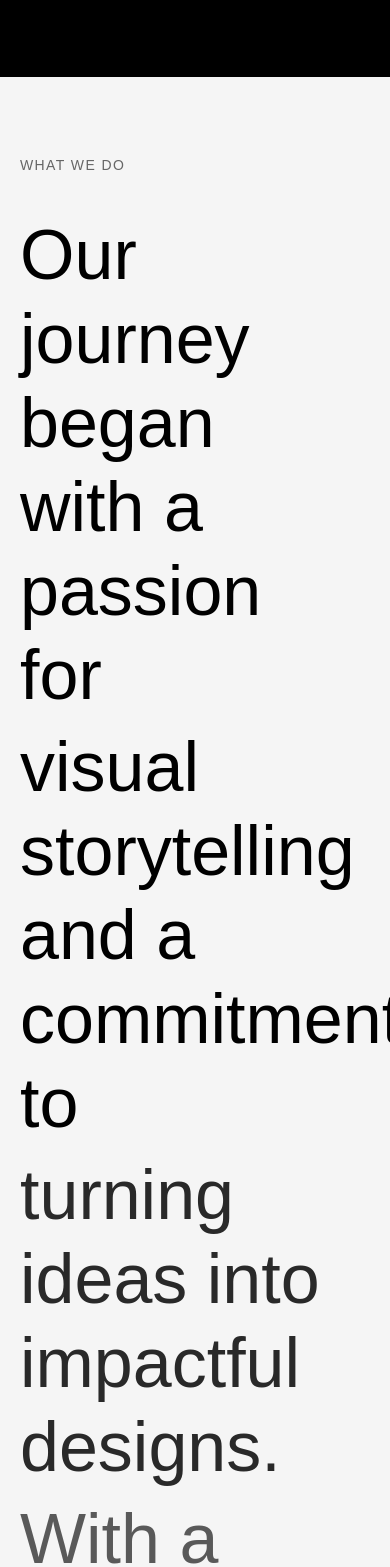
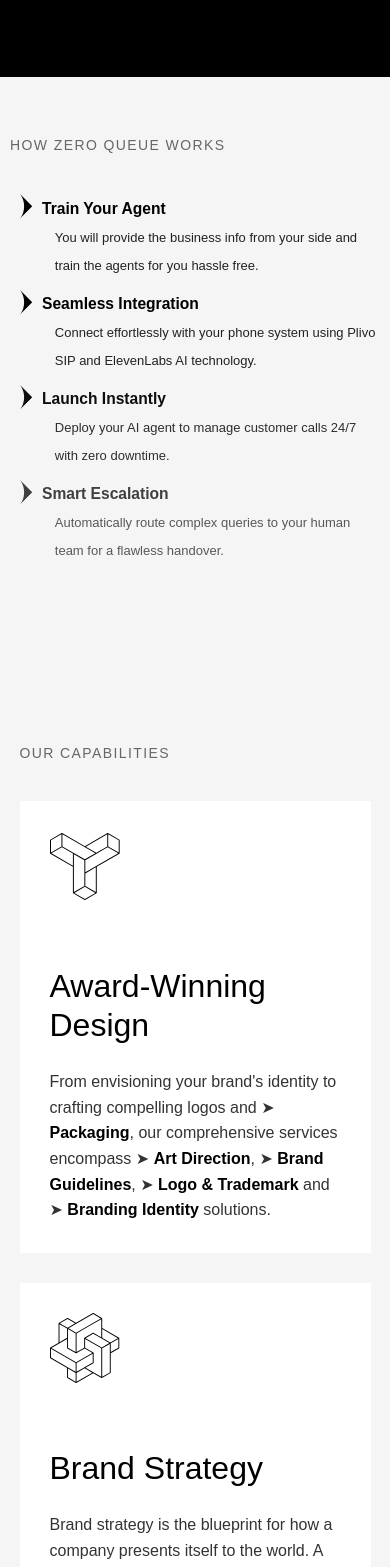
Before and after one commit to mohsin-hussain-techificent/zaro-queue, a Next.js app: page / in a window 390 px wide. Shown: the part 2140-3707 px from the top of the page. Built offline with nearby package versions, Linux system fonts and the light colour scheme.

Commit message:
Update WhatWeDoSection with new content and styles for enhanced clarity and responsiveness

```diff
--- a/components/WhatWeDoSection.js
+++ b/components/WhatWeDoSection.js
@@ -37,31 +37,96 @@ export default function WhatWeDoSection() {
     <section className="what-we-do">
       <div className="container">
         <div className="what-we-do-content">
-          <div className="section-label">What We Do</div>
+          <div className="section-label">How Zero Queue Works</div>
           <div className="main-text" id="fade-text">
-            <p className={`text-line ${fadeOpacity < 0.2 ? 'faded' : ''}`} style={{ opacity: Math.max(0.1, Math.min(1, fadeOpacity * 2)) }}>
-              Our journey began with a passion for
-            </p>
-            <p className={`text-line ${fadeOpacity < 0.3 ? 'faded' : ''}`} style={{ opacity: Math.max(0.1, Math.min(1, (fadeOpacity - 0.1) * 2)) }}>
-              visual storytelling and a commitment to
-            </p>
-            <p className={`text-line ${fadeOpacity < 0.4 ? 'faded' : ''}`} style={{ opacity: Math.max(0.1, Math.min(1, (fadeOpacity - 0.2) * 2)) }}>
-              turning ideas into impactful designs.
-            </p>
-            <p className={`text-line ${fadeOpacity < 0.5 ? 'faded' : ''}`} style={{ opacity: Math.max(0.1, Math.min(1, (fadeOpacity - 0.3) * 2)) }}>
-              With a team of dedicated professionals,
-            </p>
-            <p className={`text-line ${fadeOpacity < 0.6 ? 'faded' : ''}`} style={{ opacity: Math.max(0.1, Math.min(1, (fadeOpacity - 0.4) * 2)) }}>
-              we've honed our skills to deliver
-            </p>
-            <p className={`text-line ${fadeOpacity < 0.7 ? 'faded' : ''}`} style={{ opacity: Math.max(0.1, Math.min(1, (fadeOpacity - 0.5) * 2)) }}>
-              exceptional results for our clients.
-            </p>
+            <div className={`text-line ${fadeOpacity < 0.2 ? 'faded' : ''}`} style={{ opacity: Math.max(0.1, Math.min(1, fadeOpacity * 2)) }}>
+              <span className="arrow-icon" aria-hidden="true">
+                <svg xmlns="http://www.w3.org/2000/svg" height="24" viewBox="0 0 40 40" width="24"><path d="m31.3214642 38.0401891c-2.3308988-.7700313-4.5785068-1.7238883-6.7255977-2.8373032-.7630963-.3919551-1.5157502-.815122-2.2546229-1.2522033-1.6753169-.9885675-3.2847471-2.0846671-4.8179013-3.2743579-.8602127-.669443-1.696184-1.3666615-2.5077808-2.0915932-.4197038-.3746132-.8255289-.7526894-1.2278731-1.1412081-.4197039-.4023531-.8289919-.81165-1.2313361-1.2313361-.8255289-.8567408-1.6163563-1.7446667-2.3690812-2.6604214-.003472 0-.003472-.0034719-.006935-.0034719-.29135792-.3503274-.57925279-.7110618-.8636846-1.0786956-1.75514463-2.2546229-3.29859924-4.6756499-4.61322619-7.2389282-.263618-.5098852-.51682021-1.0302129-.75962439-1.5539326-.86021267-1.8487357-1.6059671-3.76344704-2.22336671-5.73010408-.37807623-1.22787311-.71453371-2.48007637-.99203054-3.74959487-.30523675-1.37705064-.54804094-2.77834262-.72840367-4.19703865v40h40c-2.3551402-.2913579-4.6583346-.7665594-6.8886274-1.404755-.5966036-.1768997-1.1967057-.3607344-1.7897752-.5549759zm-19.1435611-11.4147446-.0312207.0346838-.0659045-.1005883z" fill-rule="evenodd" transform="matrix(-1 0 0 -1 40 40)"></path></svg>
+              </span>
+              <span className="text-title">Train Your Agent</span>
+              <br />
+              <span className="text-para">You will provide the business info from your side and train the agents for you hassle free.</span>
+            </div>
+            <div className={`text-line ${fadeOpacity < 0.3 ? 'faded' : ''}`} style={{ opacity: Math.max(0.1, Math.min(1, (fadeOpacity - 0.1) * 2)) }}>
+              <span className="arrow-icon" aria-hidden="true">
+                <svg xmlns="http://www.w3.org/2000/svg" height="24" viewBox="0 0 40 40" width="24"><path d="m31.3214642 38.0401891c-2.3308988-.7700313-4.5785068-1.7238883-6.7255977-2.8373032-.7630963-.3919551-1.5157502-.815122-2.2546229-1.2522033-1.6753169-.9885675-3.2847471-2.0846671-4.8179013-3.2743579-.8602127-.669443-1.696184-1.3666615-2.5077808-2.0915932-.4197038-.3746132-.8255289-.7526894-1.2278731-1.1412081-.4197039-.4023531-.8289919-.81165-1.2313361-1.2313361-.8255289-.8567408-1.6163563-1.7446667-2.3690812-2.6604214-.003472 0-.003472-.0034719-.006935-.0034719-.29135792-.3503274-.57925279-.7110618-.8636846-1.0786956-1.75514463-2.2546229-3.29859924-4.6756499-4.61322619-7.2389282-.263618-.5098852-.51682021-1.0302129-.75962439-1.5539326-.86021267-1.8487357-1.6059671-3.76344704-2.22336671-5.73010408-.37807623-1.22787311-.71453371-2.48007637-.99203054-3.74959487-.30523675-1.37705064-.54804094-2.77834262-.72840367-4.19703865v40h40c-2.3551402-.2913579-4.6583346-.7665594-6.8886274-1.404755-.5966036-.1768997-1.1967057-.3607344-1.7897752-.5549759zm-19.1435611-11.4147446-.0312207.0346838-.0659045-.1005883z" fill-rule="evenodd" transform="matrix(-1 0 0 -1 40 40)"></path></svg>
+              </span>
+              <span className="text-title">Seamless Integration</span>
+              <br />
+              <span className="text-para">Connect effortlessly with your phone system using Plivo SIP and ElevenLabs AI technology.</span>
+            </div>
+            <div className={`text-line ${fadeOpacity < 0.4 ? 'faded' : ''}`} style={{ opacity: Math.max(0.1, Math.min(1, (fadeOpacity - 0.2) * 2)) }}>
+              <span className="arrow-icon" aria-hidden="true">
+                <svg xmlns="http://www.w3.org/2000/svg" height="24" viewBox="0 0 40 40" width="24"><path d="m31.3214642 38.0401891c-2.3308988-.7700313-4.5785068-1.7238883-6.7255977-2.8373032-.7630963-.3919551-1.5157502-.815122-2.2546229-1.2522033-1.6753169-.9885675-3.2847471-2.0846671-4.8179013-3.2743579-.8602127-.669443-1.696184-1.3666615-2.5077808-2.0915932-.4197038-.3746132-.8255289-.7526894-1.2278731-1.1412081-.4197039-.4023531-.8289919-.81165-1.2313361-1.2313361-.8255289-.8567408-1.6163563-1.7446667-2.3690812-2.6604214-.003472 0-.003472-.0034719-.006935-.0034719-.29135792-.3503274-.57925279-.7110618-.8636846-1.0786956-1.75514463-2.2546229-3.29859924-4.6756499-4.61322619-7.2389282-.263618-.5098852-.51682021-1.0302129-.75962439-1.5539326-.86021267-1.8487357-1.6059671-3.76344704-2.22336671-5.73010408-.37807623-1.22787311-.71453371-2.48007637-.99203054-3.74959487-.30523675-1.37705064-.54804094-2.77834262-.72840367-4.19703865v40h40c-2.3551402-.2913579-4.6583346-.7665594-6.8886274-1.404755-.5966036-.1768997-1.1967057-.3607344-1.7897752-.5549759zm-19.1435611-11.4147446-.0312207.0346838-.0659045-.1005883z" fill-rule="evenodd" transform="matrix(-1 0 0 -1 40 40)"></path></svg>
+              </span>
+              <span className="text-title">Launch Instantly</span>
+              <br />
+              <span className="text-para">Deploy your AI agent to manage customer calls 24/7 with zero downtime.</span>
+            </div>
+            <div className={`text-line ${fadeOpacity < 0.5 ? 'faded' : ''}`} style={{ opacity: Math.max(0.1, Math.min(1, (fadeOpacity - 0.3) * 2)) }}>
+              <span className="arrow-icon" aria-hidden="true">
+                <svg xmlns="http://www.w3.org/2000/svg" height="24" viewBox="0 0 40 40" width="24"><path d="m31.3214642 38.0401891c-2.3308988-.7700313-4.5785068-1.7238883-6.7255977-2.8373032-.7630963-.3919551-1.5157502-.815122-2.2546229-1.2522033-1.6753169-.9885675-3.2847471-2.0846671-4.8179013-3.2743579-.8602127-.669443-1.696184-1.3666615-2.5077808-2.0915932-.4197038-.3746132-.8255289-.7526894-1.2278731-1.1412081-.4197039-.4023531-.8289919-.81165-1.2313361-1.2313361-.8255289-.8567408-1.6163563-1.7446667-2.3690812-2.6604214-.003472 0-.003472-.0034719-.006935-.0034719-.29135792-.3503274-.57925279-.7110618-.8636846-1.0786956-1.75514463-2.2546229-3.29859924-4.6756499-4.61322619-7.2389282-.263618-.5098852-.51682021-1.0302129-.75962439-1.5539326-.86021267-1.8487357-1.6059671-3.76344704-2.22336671-5.73010408-.37807623-1.22787311-.71453371-2.48007637-.99203054-3.74959487-.30523675-1.37705064-.54804094-2.77834262-.72840367-4.19703865v40h40c-2.3551402-.2913579-4.6583346-.7665594-6.8886274-1.404755-.5966036-.1768997-1.1967057-.3607344-1.7897752-.5549759zm-19.1435611-11.4147446-.0312207.0346838-.0659045-.1005883z" fill-rule="evenodd" transform="matrix(-1 0 0 -1 40 40)"></path></svg>
+              </span>
+              <span className="text-title">Smart Escalation</span>
+              <br />
+              <span className="text-para">Automatically route complex queries to your human team for a flawless handover.</span>
+            </div>
           </div>
         </div>
       </div>
 
       <style jsx>{`
+        .arrow-icon {
+          display: inline-block;
+          vertical-align: middle;
+          margin-right: 0.6em;
+          margin-bottom: 0.1em;
+          transform: rotate(45deg);
+        }
+        .arrow-icon svg {
+          width: 24px;
+          height: 24px;
+          transition: width 0.2s, height 0.2s;
+        }
+        @media (max-width: 768px) {
+          .arrow-icon svg {
+            width: 18px;
+            height: 18px;
+          }
+        }
+        .text-title {
+          font-size: clamp(18px, 2.8vw, 28px);
+          font-weight: 600;
+          margin-right: 0.5em;
+          vertical-align: middle;
+          display: inline-block;
+        }
+        .text-para {
+          font-size: clamp(14px, 2vw, 20px);
+          font-weight: 400;
+          color: #222;
+          margin-left: calc(1.2em + 24px + 0.6em);
+          /* 1.2em for arrow, 24px for svg, 0.6em for margin */
+          display: block;
+          padding-right: 5%;
+        }
+        @media (max-width: 768px) {
+          .text-title {
+            font-size: clamp(15px, 4vw, 22px);
+          }
+          .text-para {
+            font-size: clamp(13px, 3vw, 16px);
+            margin-left: calc(1em + 24px + 0.6em);
+          }
+        }
+        @media (max-width: 768px) {
+          .text-title {
+            font-size: clamp(15px, 4vw, 22px);
+          }
+          .text-para {
+            font-size: clamp(13px, 3vw, 16px);
+          }
+        }
         /* What We Do Section */
         .what-we-do {
           padding: 120px 0;
@@ -82,7 +147,6 @@ export default function WhatWeDoSection() {
             // padding-left: 10%;
             padding-right: 10%;
           }
-
           .main-text {
             padding-left: 15%;
           }
@@ -101,14 +165,16 @@ export default function WhatWeDoSection() {
 
         .main-text {
           font-family: 'Plus Jakarta Sans', sans-serif;
-          font-size: clamp(70px, 3vw, 90px);
+          font-size: clamp(32px, 4vw, 60px);
           font-weight: 300;
           text-transform: none;
           line-height: 1.2em;
           color: #000;
           transition: all 0.3s ease;
-          width: 80%;
+          width: 100%;
           max-width: 100%;
+          box-sizing: border-box;
+          overflow-x: hidden;
         }
 
         .main-text.faded {
@@ -117,13 +183,21 @@ export default function WhatWeDoSection() {
 
         .text-line {
           font-family: 'Plus Jakarta Sans', sans-serif;
-          font-size: clamp(70px, 3vw, 90px);
+          font-size: clamp(28px, 4vw, 48px);
           font-weight: 300;
           text-transform: none;
           line-height: 1.2em;
           color: #000;
           transition: all 0.3s ease;
           margin: 0 0 8px 0;
+          width: 100%;
+          box-sizing: border-box;
+          word-break: break-word;
+          overflow-x: hidden;
+        }
+
+        .text-line strong {
+          font-size: 1.1em;
         }
 
         .text-line.faded {
@@ -142,15 +216,22 @@ export default function WhatWeDoSection() {
 
         @media (max-width: 768px) {
           .what-we-do {
-            padding: 80px 0;
+            padding: 60px 0;
           }
 
           .what-we-do-content {
-            padding: 0 20px;
+            padding: 0 10px;
           }
 
           .main-text {
-            font-size: clamp(50px, 4vw, 70px);
+            font-size: clamp(22px, 6vw, 32px);
+            width: 100%;
+            padding-left: 0;
+          }
+
+          .text-line {
+            font-size: clamp(18px, 6vw, 28px);
+            width: 100%;
           }
         }
       `}</style>
```
